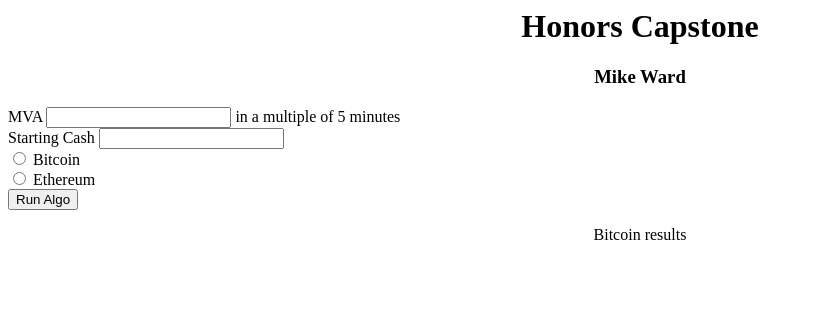
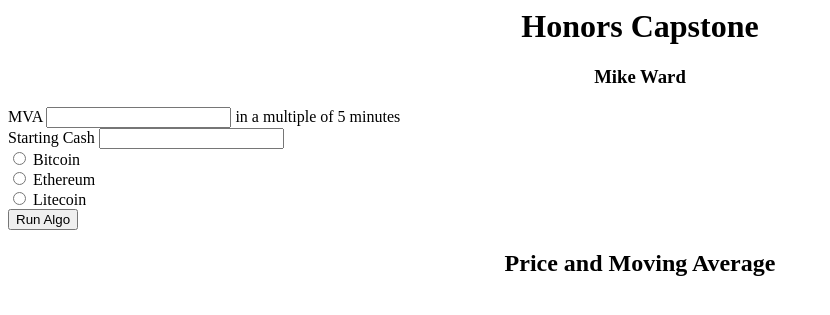
Before and after one commit to mikethebro/Capstone-Web, a Python web app: template templates/template.html in a window 1280 px wide. Shown: the top 315 px of the page, without its empty margins (0-830 px from the left). Run offline with Jinja, Linux system fonts and the light colour scheme; the template is opened without the code that fills it, so the values that code supplies are empty; some libraries are stand-ins or nearby versions.

Commit message:
adding Litecoin support

```diff
--- a/templates/template.html
+++ b/templates/template.html
@@ -21,11 +21,14 @@
   		<input type="radio" name="currency" id="eth" value="ETH" {{ eth_checked }}>
   		<label for="eth">Ethereum</label>
   		<br>
+  		<input type="radio" name="currency" id="ltc" value="LTC" {{ ltc_checked }}>
+  		<label for="ltc">Litecoin</label>
+  		<br>
         <input type="submit" value="Run Algo"/>
         </form>
 	<p>{{ text }}</p>
 
-	<p style="text-align: center;">Bitcoin results</p>
+	<h2 style="text-align: center;">Price and Moving Average</h2>
       <div id="chart" style="height=100%;"></div>
       <script>
       var price_line = {
```
Also changed, not shown: server.py (+6 -2 lines).
